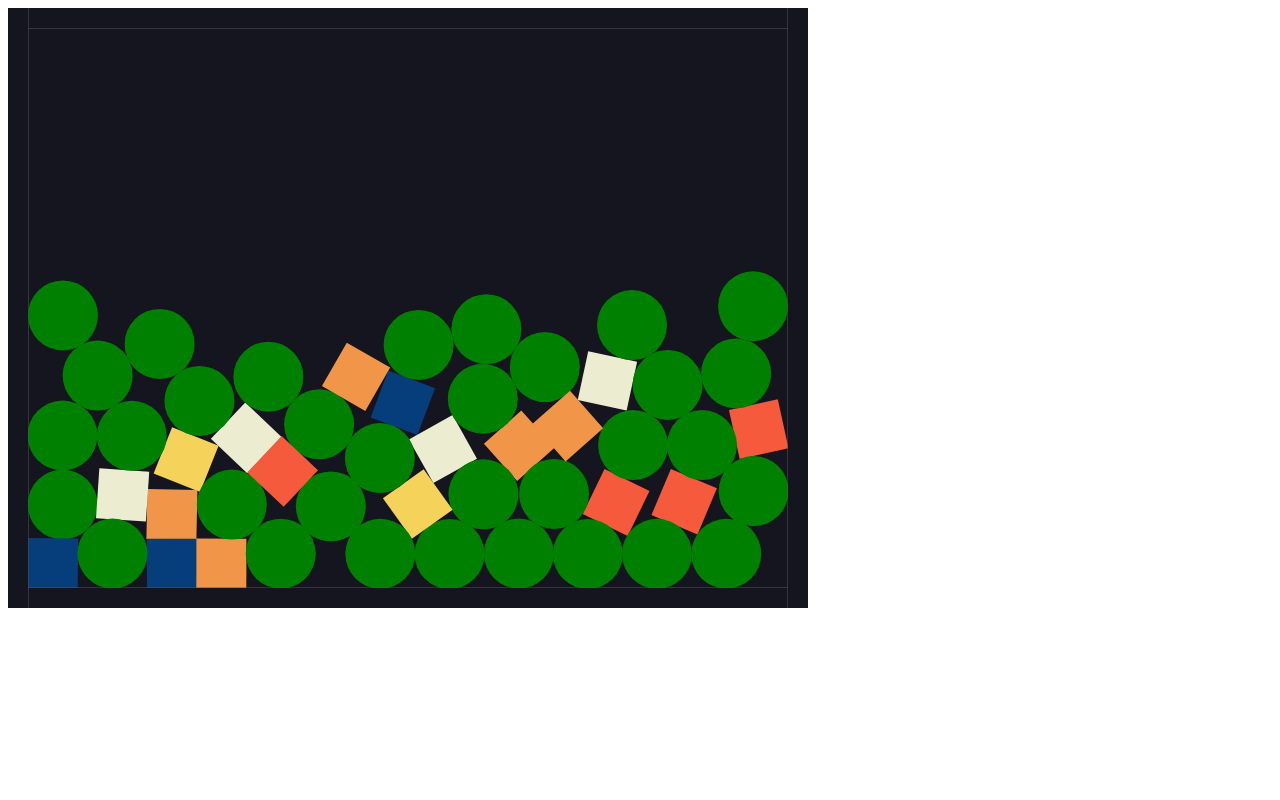
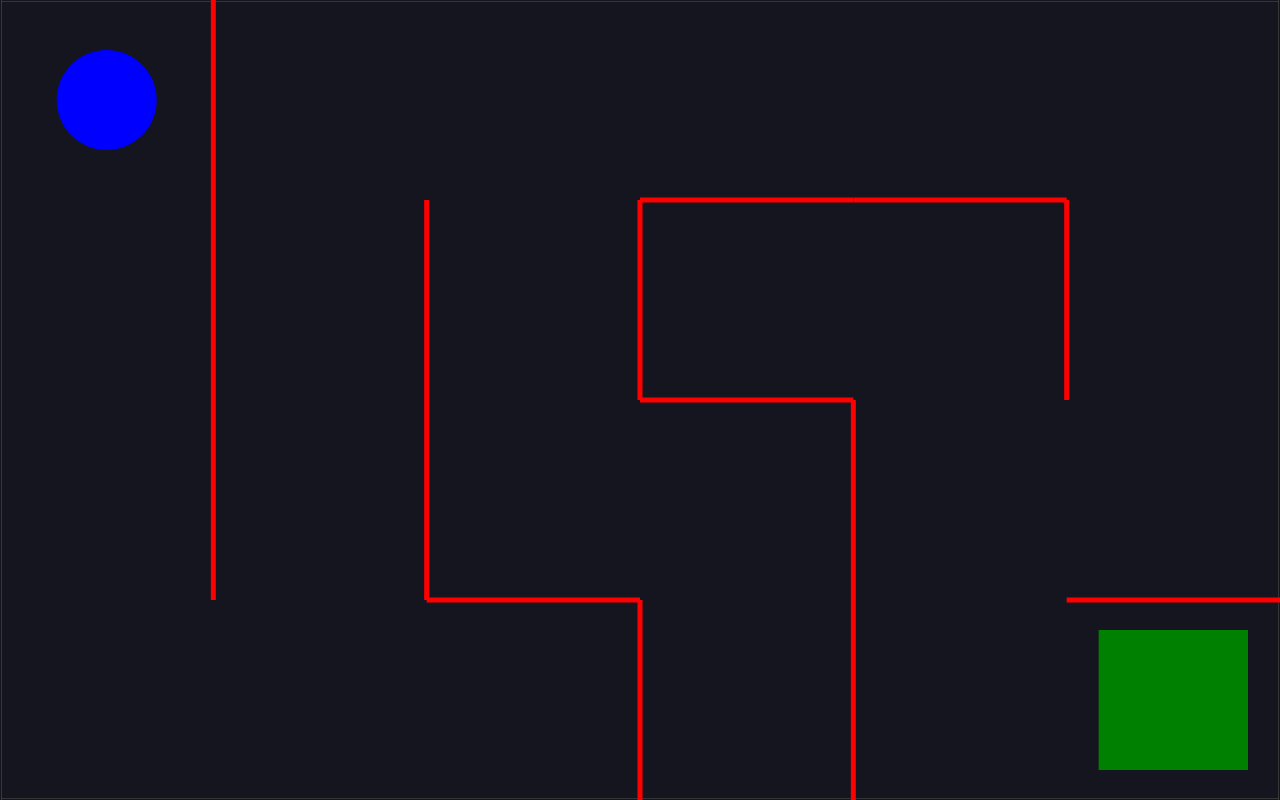
Before and after one commit to deepak9013216128/dpk, a plain HTML site: page javascript part 2!/maze/index.html in a window 1280 px wide. Drawn offline with nearby package versions, Linux system fonts and the light colour scheme.

Commit message:
final version

```diff
--- a/javascript part 2!/maze/index.html
+++ b/javascript part 2!/maze/index.html
@@ -5,9 +5,33 @@
     <meta http-equiv="X-UA-Compatible" content="ie=edge">
     <title>Maze</title>
     <script src="https://cdnjs.cloudflare.com/ajax/libs/matter-js/0.14.2/matter.min.js"></script>
+    <style>
+        body{
+            margin: 0px;
+        }
+        .hidden{
+            display: none !important;
+        }
+        .winner{
+            display: flex;
+            justify-content: center;
+            text-align: center;
+            position: absolute;
+            z-index: 1;
+            width: 300px;
+            height: 100px;
+            margin: 200 0 0 500;
+        }
+        h1{
+            font-size: 48px;
+            color: aquamarine;
+        }
+    </style>
 </head>
 <body>
-
+    <div class="winner hidden">
+        <h1>You Win!</h1>
+    </div>
     <script src="index.js"></script>
 </body>
 </html>
--- a/javascript part 2!/maze/index.js
+++ b/javascript part 2!/maze/index.js
@@ -1,4 +1,12 @@
-const {Engine,Render,Runner,World,Bodies,MouseConstraint,Mouse} = Matter;
+const {
+    Engine,
+    Render,
+    Runner,
+    World,
+    Bodies,
+    Body,
+    Events
+    } = Matter;
 //Engine -> note the transation from one state to another state
 //World ->  object and method for describe the world
 //Runner -> update and cordinate between Engine and World
@@ -9,10 +17,16 @@ const {Engine,Render,Runner,World,Bodies,MouseConstraint,Mouse} = Matter;
 const engine = Engine.create();
 //---- world is snapshot of a engine
 const {world} = engine;
+engine.world.gravity.y = 0;
+
+const cellsHorizontal = 6;
+const cellsVetrical = 4;
+const width = window.innerWidth;
+const height = window.innerHeight;
+const unitLengthX = width/cellsHorizontal;
+const unitLengthY = height/cellsVetrical;
+
 //---- render tell that where we representation of everything in html document
-
-let width = 800;
-let height = 600;
 const render = Render.create({
     element:document.body, // represent all the thing in html body
     engine:engine,         // what engine to use
@@ -27,39 +41,206 @@ Render.run(render);
 
 //---- Runner cordinate engine from one state to another state
 Runner.run(Runner.create(),engine);
-
-//---- click and drag on screen
-World.add(world,
-    MouseConstraint.create(engine,{
-        mouse: Mouse.create(render.canvas)
-    })
-);
-
+/*
 //----                         (x, y) ,(width,height)
 //----                          |  |     |      |
 const shape = Bodies.rectangle(200,200,  50,   50,{
     //isStatic:true
 })
 World.add(world,shape);
+*/
+// WALLS
+const walls = [
+    Bodies.rectangle(width/2, 0, width, 2, {isStatic:true}),
+    Bodies.rectangle(width/2, height, width, 2,{isStatic:true}),
+    Bodies.rectangle(0, height/2, 2, height,{isStatic:true}),
+    Bodies.rectangle(width, height/2, 2, height,{isStatic:true})
+]
+World.add(world,walls)
 
-//---- generate  Random shape
-for(let i=0;i<50;i++){
-    if(Math.random() > 0.5){
-        World.add(world,Bodies.rectangle(Math.random ()* width, Math.random() * height,50,50))
-    }else{
-        World.add(world,Bodies.circle(Math.random ()* width, Math.random() * height,35,{
-            render:{
-                fillStyle: 'green'
-            }
-        }))
+
+// MAZE GENERATIONS
+const suffle = (arr)=>{
+    let counter = arr.length;
+    while(counter){
+        const index = Math.floor(Math.random() * counter);
+        counter--;
+        const temp = arr[counter];
+        arr[counter] = arr[index];
+        arr[index] = temp;
+    }
+    return arr;
+}
+
+                                            //   __ __ __
+let grid = Array(cellsVetrical )                     //  |__|__|__|
+    .fill(null)                             //  |__|__|__|
+    .map(()=>Array(cellsHorizontal).fill(false))      //  |__|__|__|
+
+let verticals = Array(cellsVetrical)                //     |  |
+    .fill(null)                             //     |  |
+    .map(()=>Array(cellsHorizontal-1).fill(false))    //     |  |
+
+let horizontals = Array(cellsVetrical-1)            //   __ __ __
+    .fill(null)                             //   __ __ __
+    .map(()=>Array(cellsHorizontal).fill(false))      //
+
+const startRow = Math.floor(Math.random() * cellsVetrical);
+const startColumn = Math.floor(Math.random() * cellsHorizontal);
+
+const setpThroughCell = (row, column)=>{
+    // If i visited the cell [row,column] ,then return it
+    if(grid[row][column]===true){
+        return;
+    }
+    // Mark this cell is visited
+    grid[row][column] = true;
+
+    // Assemble random list of neighbors
+    const neighbors = suffle([
+        [row-1,column, 'up'],
+        [row+1,column, 'down'],
+        [row,column-1, 'left'],
+        [row,column+1, 'right']
+    ]);
+    // For each neighbor
+    for(let neighbor of neighbors){
+        const [nextRow,nextColumn,direction] = neighbor;
+        //See if neighbor is out of bonds
+        if(nextRow < 0 || nextRow >= cellsVetrical || nextColumn < 0 || nextColumn >=cellsHorizontal){
+            continue;
+        }
+        // If we visited that neighbor, continue to nextn neighbor
+        if(grid[nextRow][nextColumn]===true){
+            continue;
+        }
+        // Remove a wall form either horizontals or verticals
+        if(direction === 'left'){
+            verticals[row][column-1] = true;
+        } else if(direction === 'right'){
+            verticals[row][column] = true;
+        } else if(direction === 'up'){
+            horizontals[row-1][column] = true;
+        }else{
+            horizontals[row][column] = true;
+        }
+        // Visit the next cell
+        setpThroughCell(nextRow,nextColumn);
     }
 }
 
-// WALLS
-const walls = [
-    Bodies.rectangle(400,0,800,40,{isStatic:true}),
-    Bodies.rectangle(400,600,800,40,{isStatic:true}),
-    Bodies.rectangle(0,300,40,600,{isStatic:true}),
-    Bodies.rectangle(800,300,40,600,{isStatic:true})
-]
-World.add(world,walls)
+setpThroughCell(startRow,startColumn);
+
+horizontals.forEach((row,rowIndex)=>{
+    row.forEach((open,columnIndex)=>{
+        if(open){
+            return
+        }
+        const wall = Bodies.rectangle(
+            unitLengthX*columnIndex + unitLengthX/2,
+            unitLengthY*rowIndex + unitLengthY,
+            unitLengthX,
+            5,
+            {
+                label:'wall',
+                isStatic:true,
+                render:{
+                    fillStyle:'red'
+                }
+            }
+        );
+        World.add(world,wall);
+    })
+});
+verticals.forEach((row,rowIndex)=>{
+    row.forEach((open,columnIndex)=>{
+        if(open){
+            return
+        }
+        const wall = Bodies.rectangle(
+            unitLengthX*columnIndex + unitLengthX,
+            unitLengthY*rowIndex + unitLengthY/2,
+            5,
+            unitLengthY,
+            {
+                label:'wall',
+                isStatic:true,
+                render:{
+                    fillStyle:'red'
+                }
+            }
+        );
+        World.add(world,wall);
+    })
+})
+
+// GOAL
+const goal = Bodies.rectangle(
+    width-unitLengthX/2,
+    height-unitLengthY/2,
+    unitLengthX * 0.7,
+    unitLengthY * 0.7,
+    {
+        label: 'goal',
+        isStatic:true,
+        render:{
+            fillStyle:'green'
+        }
+    }
+);
+World.add(world,goal);
+
+// BALL
+const ballRadius = Math.min(unitLengthX,unitLengthY)/4;
+const ball = Bodies.circle(
+    unitLengthX/2,
+    unitLengthY/2,
+    ballRadius,
+    {
+        label: 'ball',
+        render:{
+            fillStyle:'blue'
+        }
+    }
+);
+World.add(world,ball);
+
+//---- control the ball
+document.body.addEventListener('keydown',event =>{
+    const {x,y} = ball.velocity;
+    if(event.key === 'w'){
+        //console.log(' Move Up')
+        Body.setVelocity(ball,{x, y:y-3});
+    }
+    if(event.key === 's'){
+        // console.log(' Move Down')
+        Body.setVelocity(ball,{x, y:y+3});
+    }
+    if(event.key === 'a'){
+        // console.log(' Move Left')
+       Body.setVelocity(ball,{x:x-3, y});
+    }
+    if(event.key === 'd'){
+        // console.log(' Move Right')
+        Body.setVelocity(ball,{x:x+3, y});
+    }
+})
+
+// WIN CONDITION
+Events.on(engine,'collisionStart', event=>{
+    event.pairs.forEach( collision =>{
+        const label = ['goal','ball']
+        if(
+            label.includes(collision.bodyA.label) &&
+            label.includes(collision.bodyB.label)
+        ){
+            document.querySelector('.winner').classList.remove('hidden');
+            engine.world.gravity.y = 1;
+            world.bodies.forEach( body =>{
+                if(body.label === 'wall'){
+                   Body.setStatic(body,false);
+                }
+            });
+        }
+    });
+});
```
